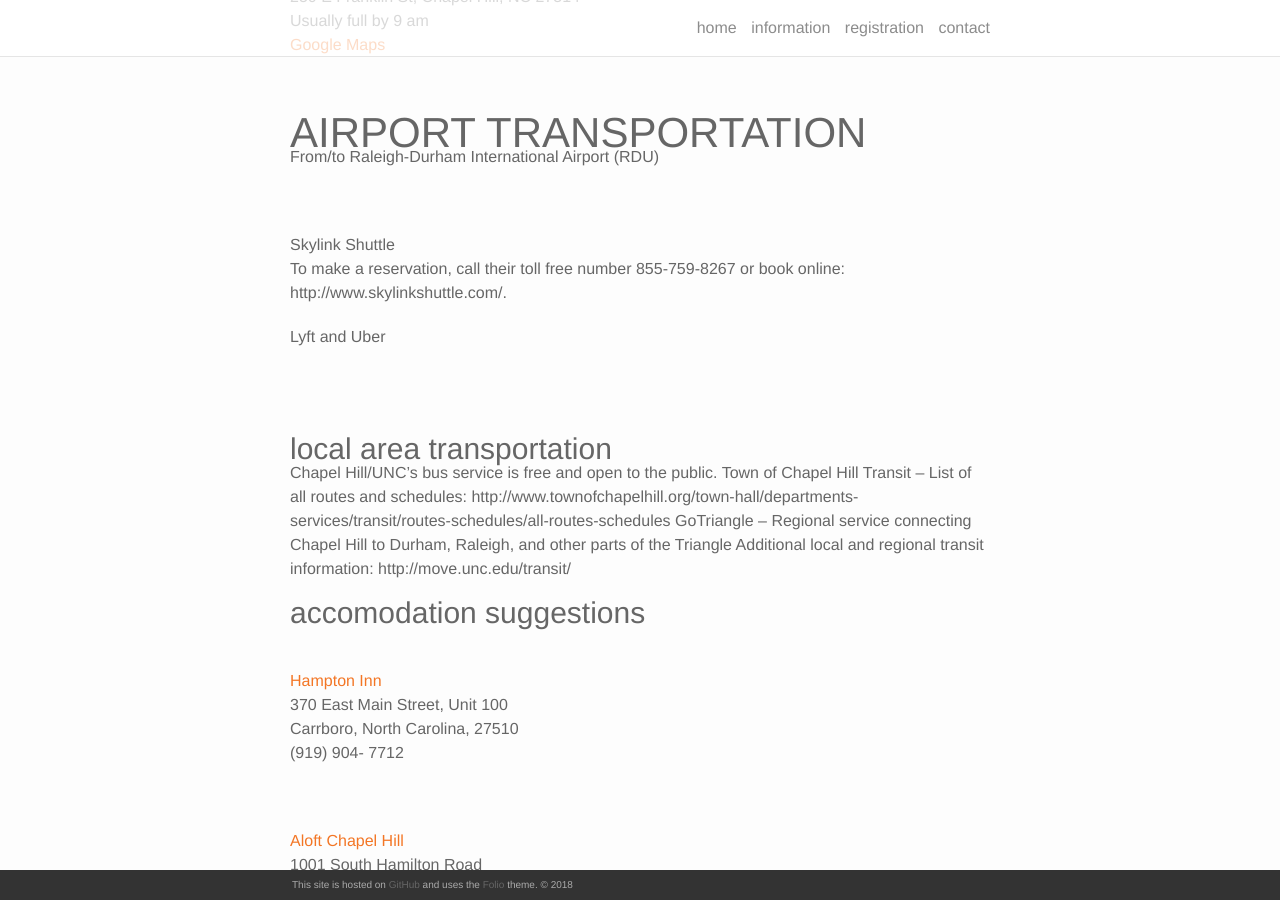
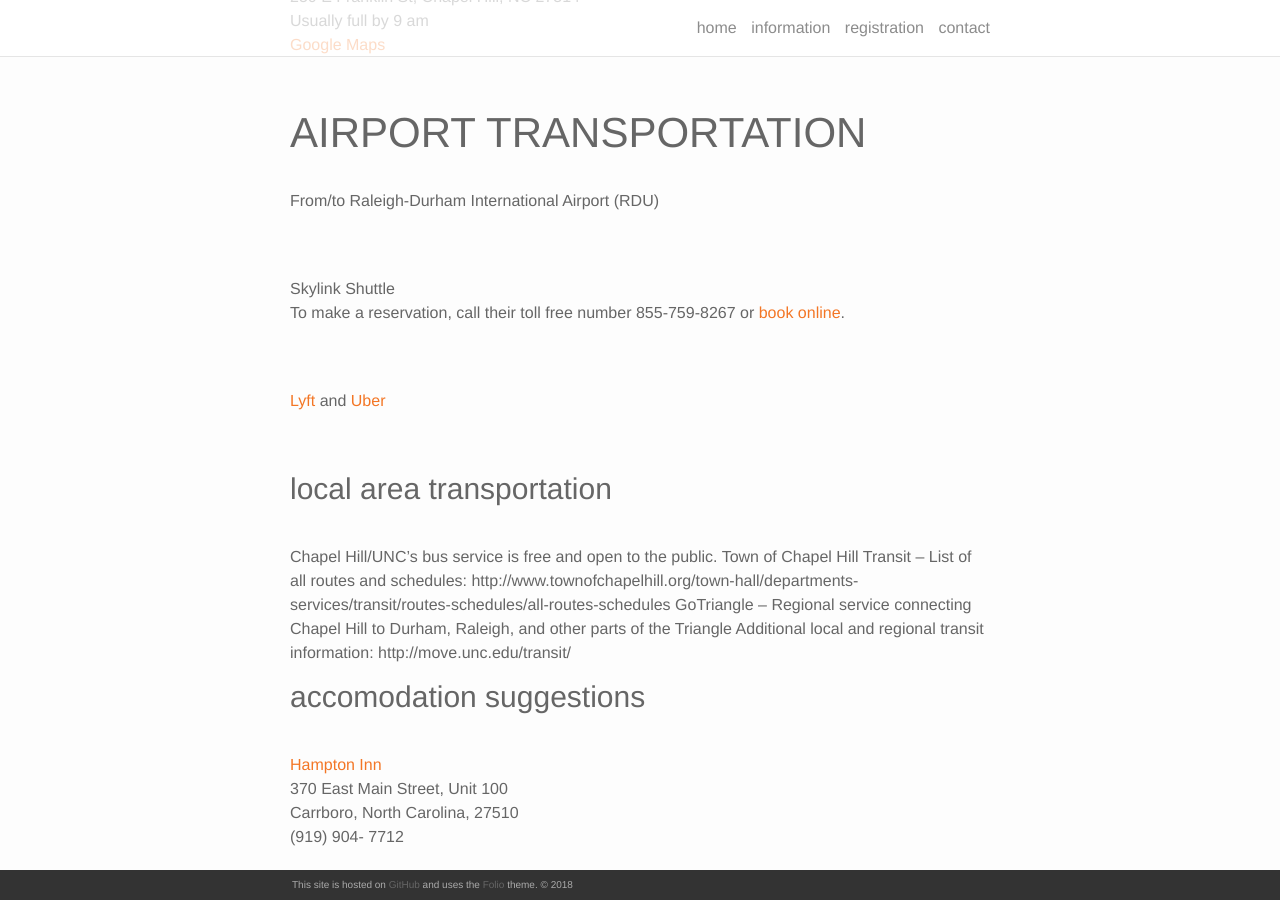
Before and after one commit to bogoli/-folio, a Jekyll site: the page built from information.md, in a window 1280 px wide and 900 px high, scrolled down 1199 px. Built offline with Jekyll 4.4.1, drawn with Linux system fonts in a browser that asks for light colours; nearby versions of some CDN libraries; part of the change alters nothing that is shown.

Commit message:
Format changes

```diff
--- a/information.md
+++ b/information.md
@@ -68,20 +68,25 @@ Usually full by 9 am
 
 <h2>AIRPORT TRANSPORTATION</h2>
 
+<br/>
+
 From/to Raleigh-Durham International Airport (RDU)
 
 <br/>
 
 Skylink Shuttle<br/>
-To make a reservation, call their toll free number 855-759-8267 or book online: http://www.skylinkshuttle.com/.
-
-Lyft and Uber
+To make a reservation, call their toll free number 855-759-8267 or <a href="http://www.skylinkshuttle.com/">book online</a>.
 
 <br/>
+
+<a href="https://www.lyft.com/">Lyft</a> and <a href="https://www.uber.com/">Uber</a>
+
 <br/>
 
 
 <h3>local area transportation</h3>
+
+<br/>
 
 <p>Chapel Hill/UNC’s bus service is free and open to the public.
 Town of Chapel Hill Transit – List of all routes and schedules:
```
